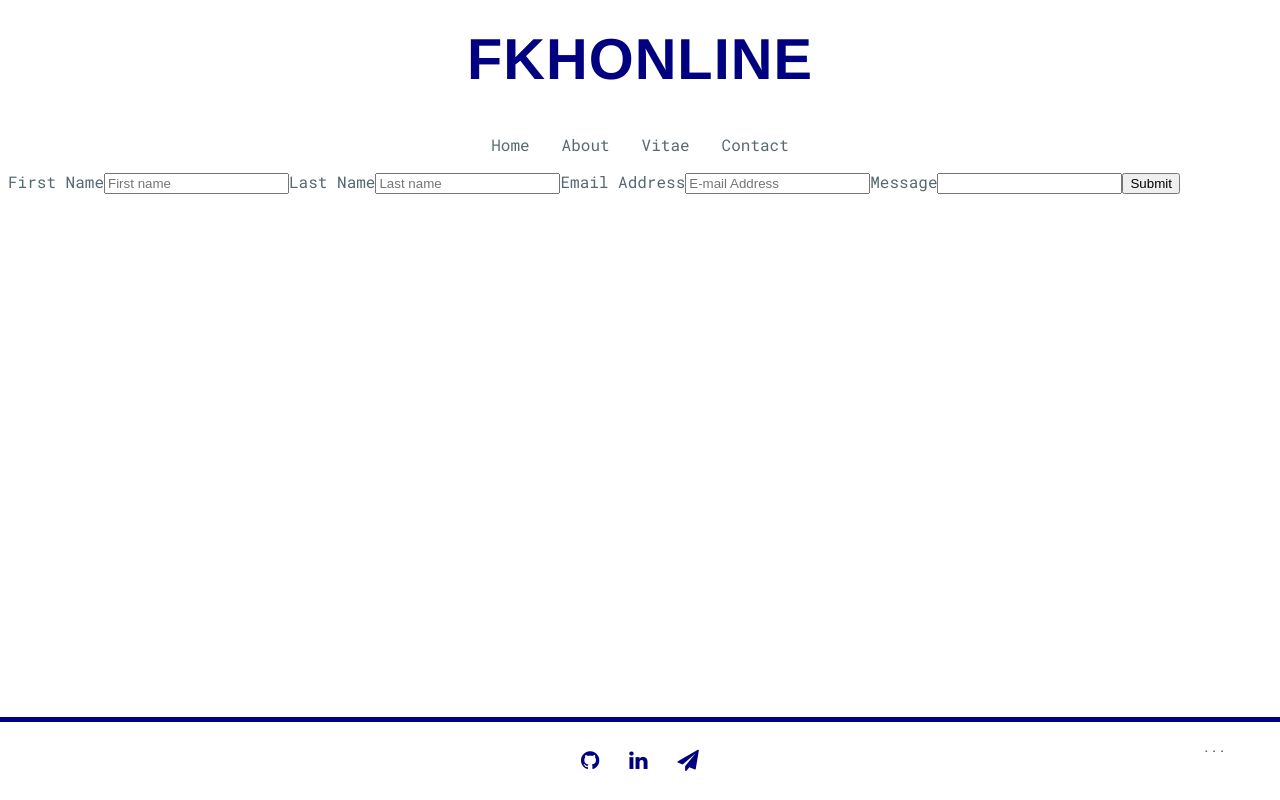
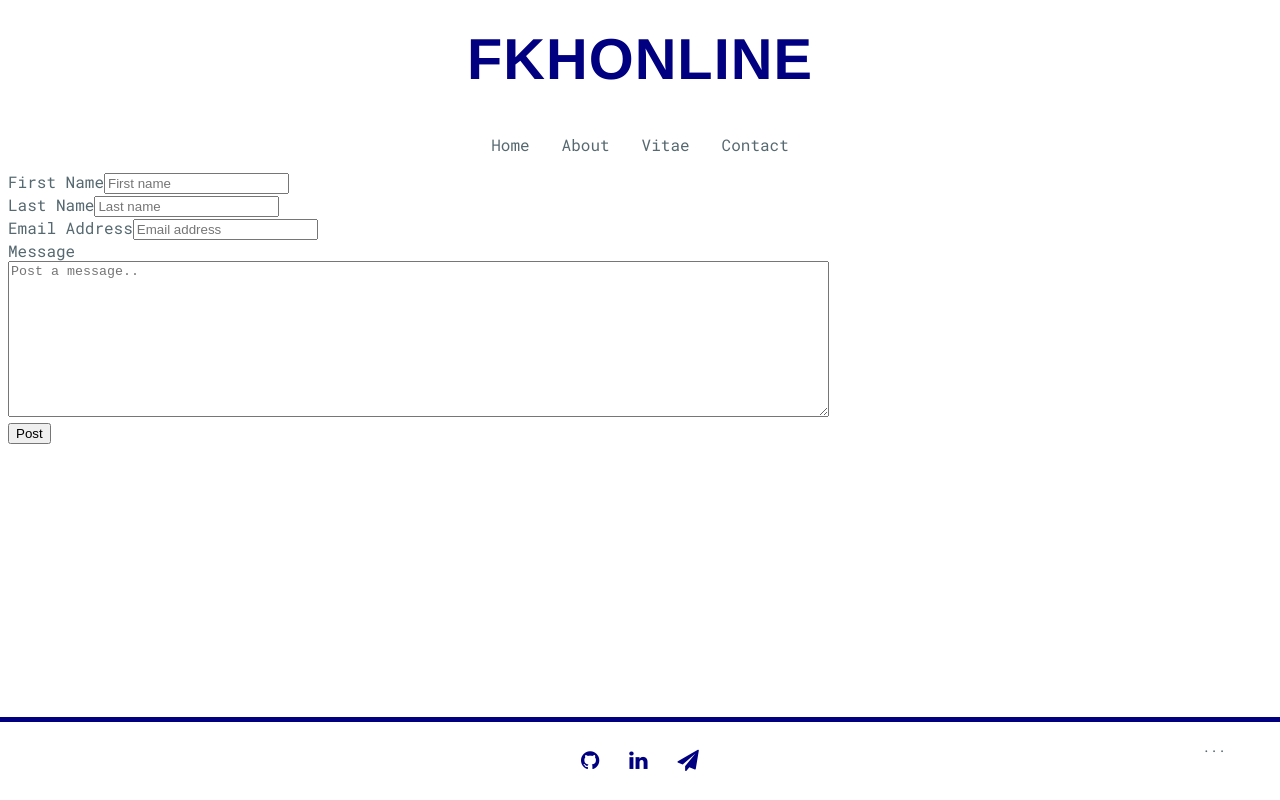
Before and after one commit to fkoh111/fkhonline, a React (Create React App) app: page /ContactForm in a window 1280 px wide. Built offline with nearby package versions, Linux system fonts and the light colour scheme; no server answers; a web font is replaced by a local one.

Commit message:
Skeleton layout

```diff
--- a/src/components/ContactForm.jsx
+++ b/src/components/ContactForm.jsx
@@ -1,62 +1,42 @@
 import React from "react";
-import { useFormik } from "formik";
+import { Formik, Field, Form } from "formik";
 
 const ContactForm = () => {
-  const formik = useFormik({
-    initialValues: {
-      firstName: "",
-      lastName: "",
-      email: "",
-      message: "",
-    },
-    onSubmit: (values) => {
-      const envelope = JSON.stringify(values, null, 2);
-      console.log(envelope);
-    },
-  });
   return (
-    <form onSubmit={formik.handleSubmit}>
-      <label htmlFor="firstName">First Name</label>
-      <input
-        id="firstName"
-        name="firstName"
-        type="text"
-        placeholder="First name"
-        onChange={formik.handleChange}
-        value={formik.values.firstName}
-      />
-
-      <label htmlFor="lastName">Last Name</label>
-      <input
-        id="lastName"
-        name="lastName"
-        type="text"
-        placeholder="Last name"
-        onChange={formik.handleChange}
-        value={formik.values.lastName}
-      />
-
-      <label htmlFor="email">Email Address</label>
-      <input
-        id="email"
-        name="email"
-        type="email"
-        placeholder="E-mail Address"
-        onChange={formik.handleChange}
-        value={formik.values.email}
-      />
-
-      <label htmlFor="message">Message</label>
-      <input
-        id="message"
-        name="message"
-        type="text"
-        onChange={formik.handleChange}
-        value={formik.values.message}
-      />
-
-      <button type="submit">Submit</button>
-    </form>
+    <Formik
+      initialValues={{ firstName: "", lastName: "", email: "", message: "" }}
+      onSubmit={(values) => {
+        const payload = JSON.stringify(values, null, 2);
+        console.log(payload);
+      }}
+    >
+      <Form>
+        <div>
+          <label htmlFor="firstName">First Name</label>
+          <Field name="firstName" type="text" placeholder="First name" />
+        </div>
+        <div>
+          <label htmlFor="lastName">Last Name</label>
+          <Field name="lastName" type="text" placeholder="Last name" />
+        </div>
+        <div>
+          <label htmlFor="email">Email Address</label>
+          <Field name="email" type="email" placeholder="Email address" />
+        </div>
+        <label htmlFor="message">Message</label>
+        <div>
+          <Field
+            name="message"
+            component="textarea"
+            placeholder="Post a message.."
+            rows={10}
+            cols={100}
+          />
+        </div>
+        <button type="submit">Post</button>
+      </Form>
+    </Formik>
   );
 };
+
 export default ContactForm;
```
